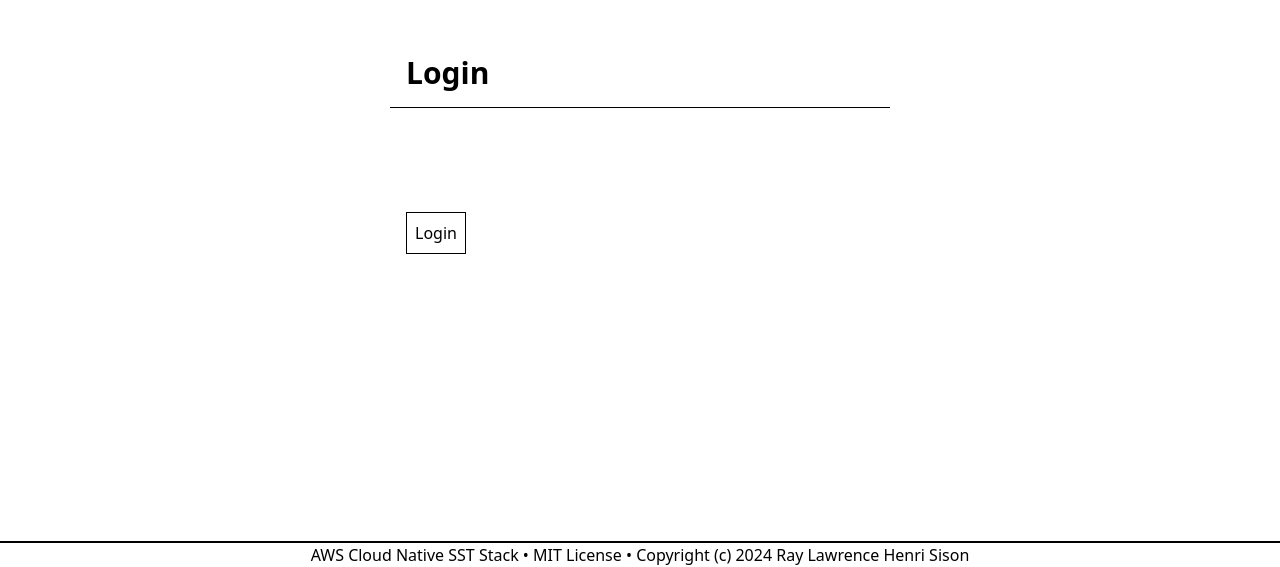
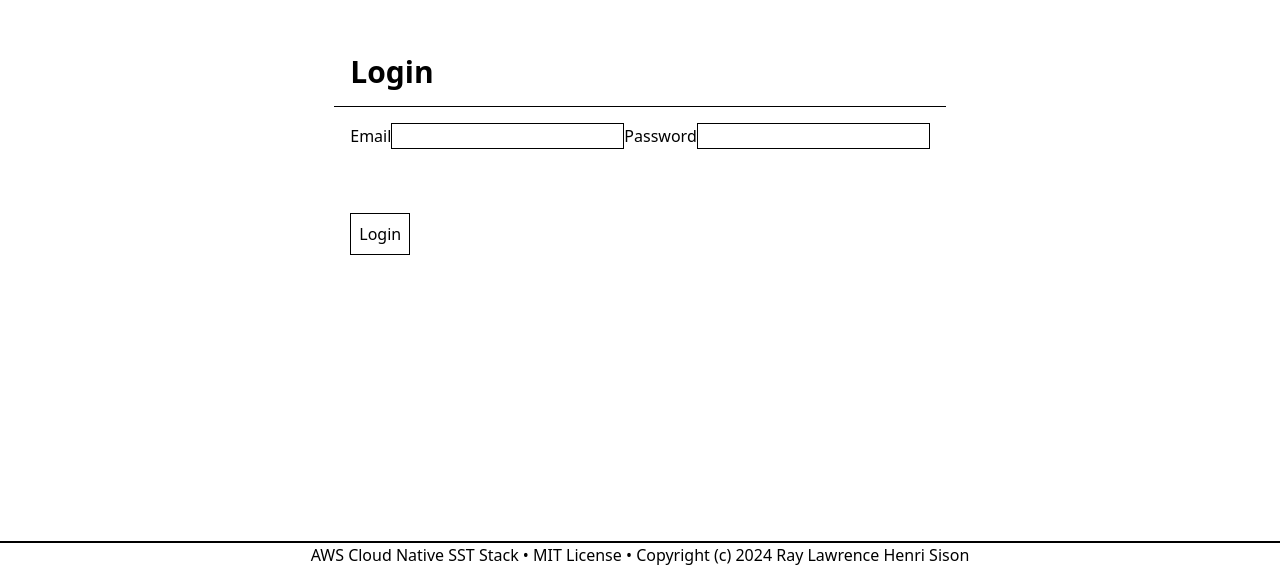
Before and after one commit to TheRayOfSeasons/aws-cloud-native-sst-stack, a React (Vite) app in the folder packages/web/: page /auth in a window 1280 px wide. Shown: the part 233-800 px from the top of the page. Built offline with nearby package versions, Linux system fonts and the light colour scheme.

Commit message:
Add: borders and labels for login fields

```diff
--- a/packages/web/src/pages/auth/login.tsx
+++ b/packages/web/src/pages/auth/login.tsx
@@ -40,10 +40,11 @@ export const LoginPage: React.FC<Props> = () => {
           <p className="mb-4">{error}</p>
         )}
         <form onSubmit={handleSubmit(onSubmit)}>
-          <label htmlFor="email"></label>
+          <label htmlFor="email">Email</label>
           <input
             id="email"
             type="text"
+            className="border border-black"
             {...register('email', {
               validate: (value) => {
                 const valid = validator.isEmail(value);
@@ -53,6 +54,7 @@ export const LoginPage: React.FC<Props> = () => {
               }
             })}
           />
+          <label htmlFor="password">Password</label>
           {errors.email?.message && (
             <p className="text-red mt-2">
               {errors.email.message}
@@ -61,6 +63,7 @@ export const LoginPage: React.FC<Props> = () => {
           <input
             id="password"
             type="text"
+            className="border border-black"
             {...register('password')}
           />
           <div className="mt-8 flex flex-row justify-between">
```
